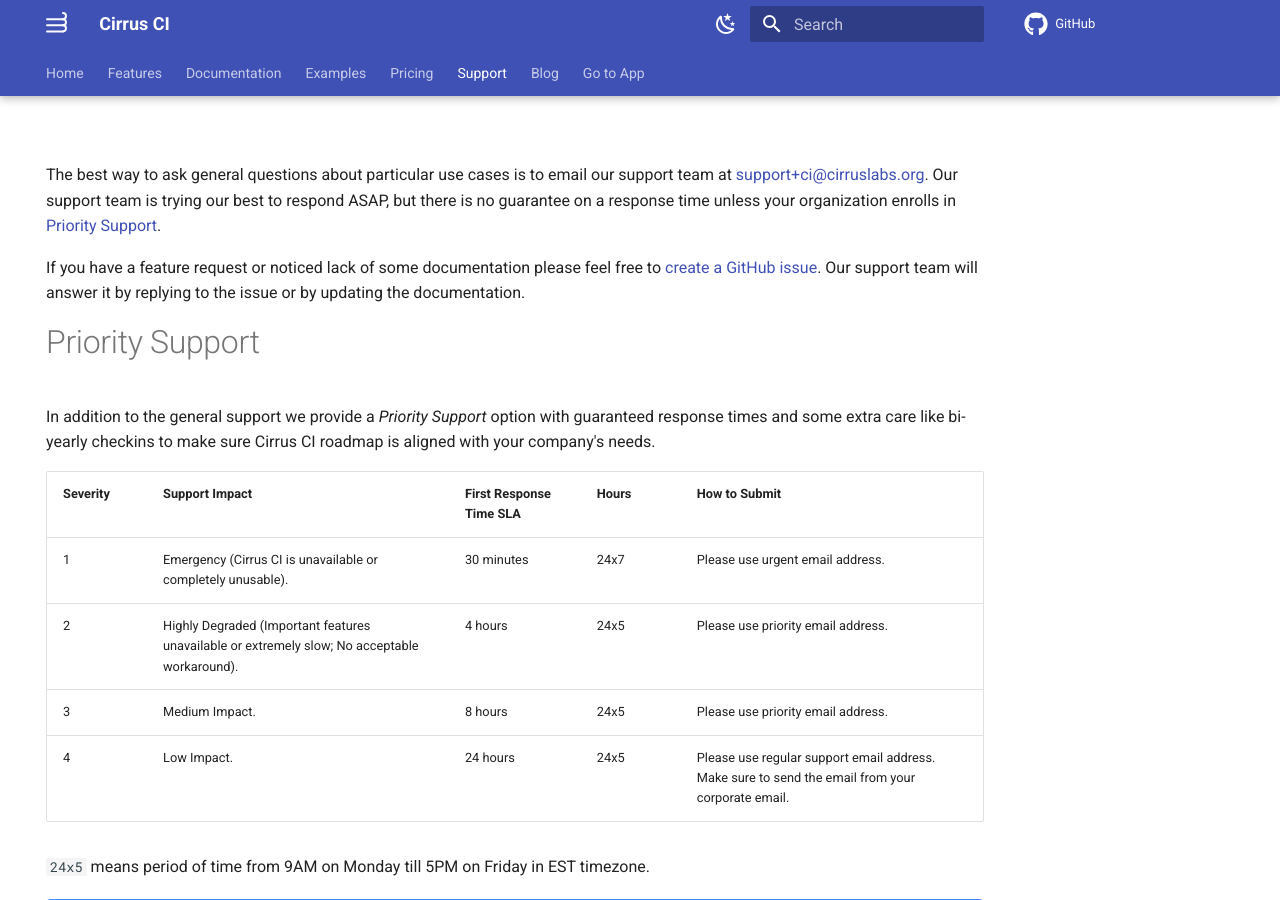
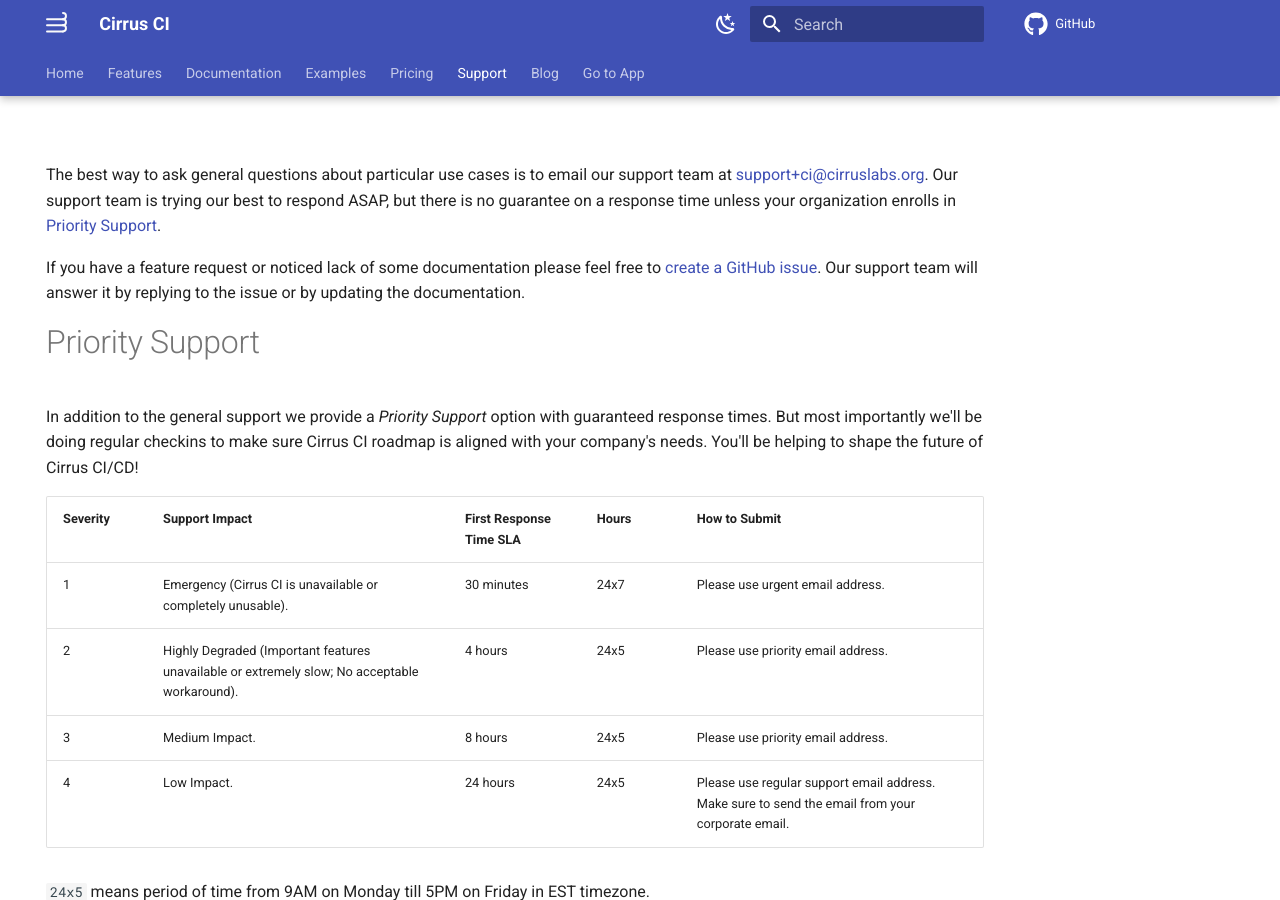
Before and after one commit to cirruslabs/cirrus-ci-docs, an MkDocs documentation site: the page built from docs/support.md, in a window 1280 px wide and 900 px high. Built offline with MkDocs 1.6.1 and Material for MkDocs 9.7.7, drawn with Linux system fonts in a browser that asks for light colours; comment, search, counter and statistics services are not loaded.

Commit message:
Highlight role of priority support in shaping the future (#1055)
* Highlight role of priority support in shaping the future

* Update docs/support.md

Co-authored-by: Nikolay Edigaryev <edigaryev@gmail.com>

Co-authored-by: Nikolay Edigaryev <edigaryev@gmail.com>

```diff
--- a/docs/support.md
+++ b/docs/support.md
@@ -13,8 +13,8 @@ Our support team will answer it by replying to the issue or by updating the docu
 
 # Priority Support
 
-In addition to the general support we provide a *Priority Support* option with guaranteed response times and some extra
-care like bi-yearly checkins to make sure Cirrus CI roadmap is aligned with your company's needs.
+In addition to the general support we provide a *Priority Support* option with guaranteed response times. But most importantly we'll be doing
+regular checkins to make sure Cirrus CI roadmap is aligned with your company's needs. You'll be helping to shape the future of Cirrus CI/CD!
 
 | Severity | Support Impact                                                                                | First Response Time SLA | Hours | How to Submit                                                                                    |
 |----------|-----------------------------------------------------------------------------------------------|-------------------------|-------|--------------------------------------------------------------------------------------------------|
```
